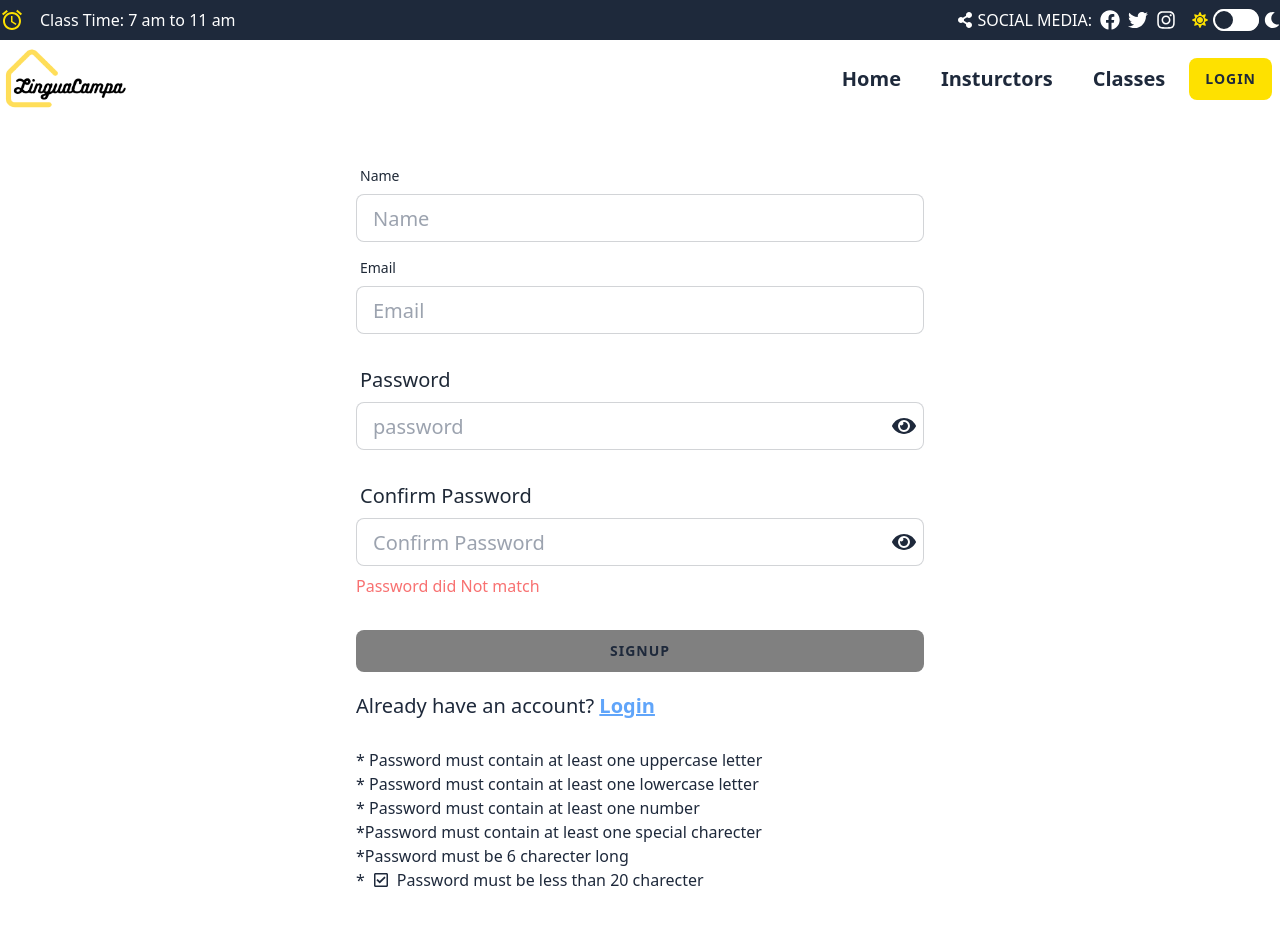
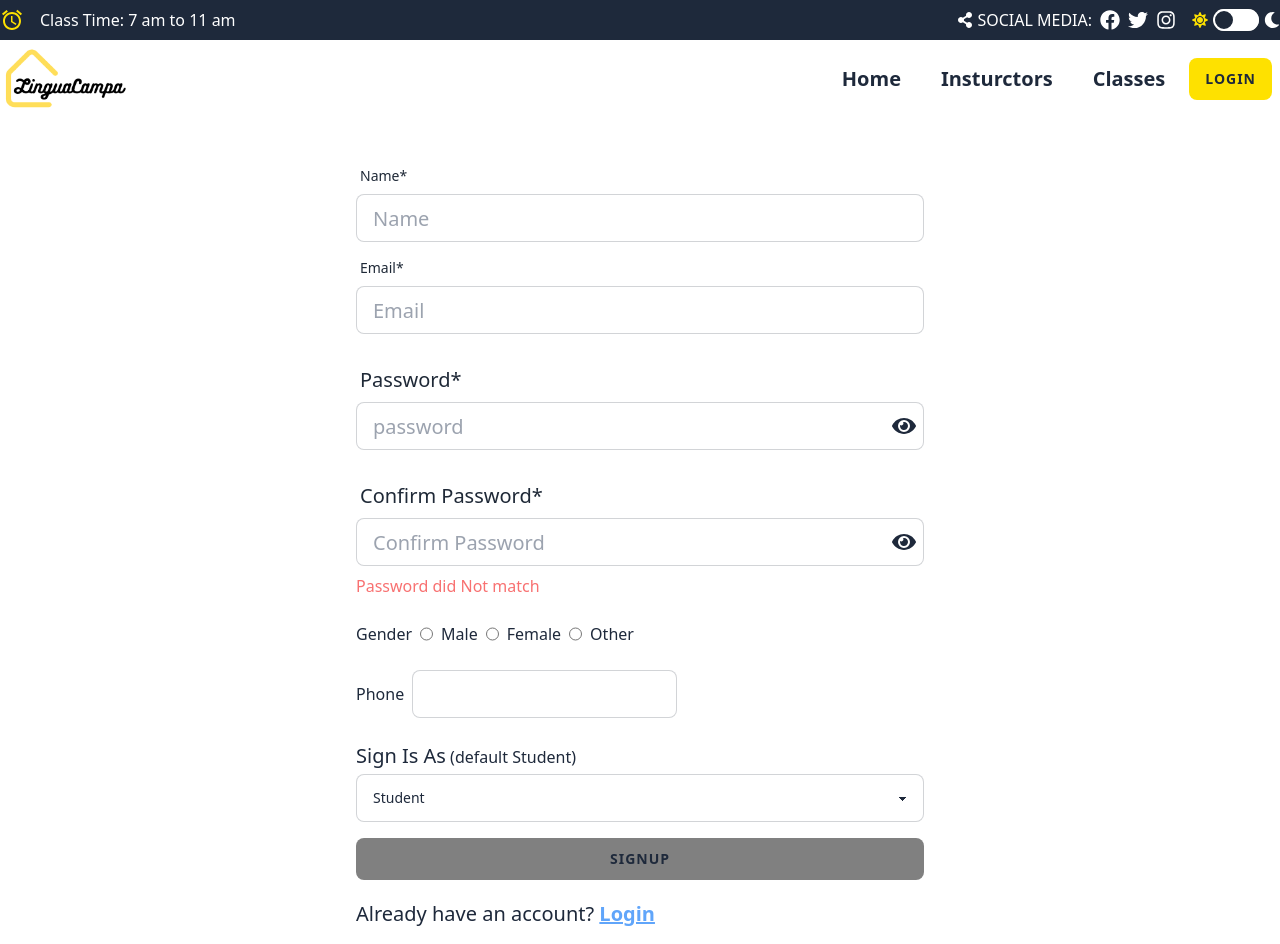
Before and after one commit to hasankarim18/linguacampa, a React (Vite) app: page /signup in a window 1280 px wide. Shown: the top 944 px of the page. Built offline with nearby package versions, Linux system fonts and the light colour scheme.

Commit message:
sign up ui update

```diff
--- a/src/Pages/Register/SignUp.jsx
+++ b/src/Pages/Register/SignUp.jsx
@@ -6,6 +6,7 @@ import { Link } from "react-router-dom";
 const SignUp = () => {
   const [showPassword, setshowPassword] = useState(false);
   const [password, setPassword] = useState('')
+  const [confirmPassword, setconfirmPassword] = useState(null)
   const [confirmShowPassword, setConfirmShowPassword] = useState(false)
   const [submitDisable, setSubmitDisable] = useState(false)
   const [passwordStates, setPasswordStates] = useState({
@@ -122,7 +123,7 @@ const SignUp = () => {
   };
 
  const confirmPasswordChangeHandler = (event)=> {
-    setConfirmShowPassword(event.target.value)
+    setconfirmPassword(event.target.value);
  }
 
   const {
@@ -135,12 +136,12 @@ const SignUp = () => {
   };
 
   useEffect(() => {
-    if(password === confirmShowPassword){
-        setSubmitDisable(true)
-    }else {
-        setSubmitDisable(false)
+    if (password === confirmPassword) {
+      setSubmitDisable(true);
+    } else {
+      setSubmitDisable(false);
     }
-  }, [password, confirmShowPassword])
+  }, [password, confirmPassword]);
 
 
   return (
@@ -151,7 +152,7 @@ const SignUp = () => {
             {/* #name */}
             <div className="form-control">
               <label className="label text-xl">
-                <span className="label-text">Name</span>
+                <span className="label-text">Name*</span>
               </label>
               <input
                 type="text"
@@ -165,7 +166,7 @@ const SignUp = () => {
             {/* #email */}
             <div className="form-control">
               <label className="label text-xl">
-                <span className="label-text">Email</span>
+                <span className="label-text">Email*</span>
               </label>
               <input
                 type="text"
@@ -183,7 +184,7 @@ const SignUp = () => {
             {/* #password */}
             <div className="form-control">
               <label className="label text-xl">
-                <span className="label-text text-xl">Password</span>
+                <span className="label-text text-xl">Password*</span>
               </label>
               <div className="relative">
                 <input
@@ -220,7 +221,7 @@ const SignUp = () => {
             {/* #confirmPassword */}
             <div className="form-control">
               <label className="label text-xl">
-                <span className="label-text text-xl">Confirm Password</span>
+                <span className="label-text text-xl">Confirm Password*</span>
               </label>
               <div className="relative">
                 <input
@@ -244,11 +245,64 @@ const SignUp = () => {
               {!submitDisable && (
                 <div className="py-2 text-red-400">Password did Not match</div>
               )}
-              <label className="label">
-                {/* <a href="#" className="label-text-alt link link-hover">
+              {/* <label className="label">
+                <a href="#" className="label-text-alt link link-hover">
                   Forgot password?
-                </a> */}
-              </label>
+                </a>
+              </label> */}
+            </div>
+            {/* #gender */}
+            <div className="py-2  flex gap-2">
+              <span>Gender</span>
+              <input
+                id="male"
+                {...register("gender")}
+                value="male"
+                type="radio"
+              />
+              <label htmlFor="male">Male</label>
+              <input
+                id="female"
+                {...register("gender")}
+                value="female"
+                type="radio"
+              />
+              <label htmlFor="female">Female</label>
+              <input
+                id="other"
+                {...register("gender")}
+                value="other"
+                type="radio"
+              />
+              <label htmlFor="other">Other</label>
+            </div>
+            {/* #phone */}
+            <div className="py-2">
+              <span>Phone</span>
+              <input
+                className="input input-bordered ms-2"
+                type="text"
+                {...register("phone")}
+              />
+            </div>
+            {/* #role */}
+            <div className="py-2">
+              <div>
+                <span className="text-xl mb-1 inline-block">Sign Is As</span>
+                <span> (default Student) </span>
+              </div>
+              <select
+                defaultValue="student"
+                className="select  select-bordered w-full "
+                {...register("role")}
+              >
+                <option className="text-xl" value="student" key="1">
+                  Student
+                </option>
+                <option className="text-xl" value="insturctor" key="2">
+                  Instructor
+                </option>
+              </select>
             </div>
             <div className="form-control">
               <button
@@ -267,7 +321,6 @@ const SignUp = () => {
                 to="/login"
                 className="underline font-semibold text-blue-400"
               >
-                {" "}
                 Login{" "}
               </Link>
             </div>
--- /dev/null
+++ b/src/Pages/Register/SocialLogin.jsx
@@ -0,0 +1,9 @@
+import { FaGoogle } from "react-icons/fa";
+
+const SocialLogin = () => {
+  return <div className="py-2">
+    <FaGoogle />
+  </div>;
+};
+
+export default SocialLogin;
```
